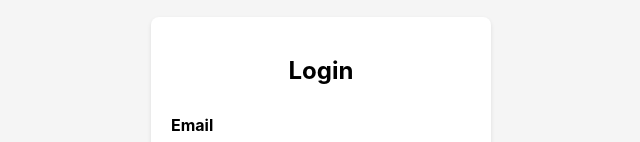
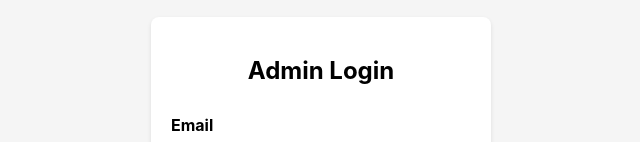
Before and after one commit to lightmanBro/e-commerce-dashboard, a React (Create React App) app: page /login in a window 1280 px wide. Shown: the part 181-323 px from the top of the page, without its empty margins (319-959 px from the left). Built offline with nearby package versions, Linux system fonts and the light colour scheme.

Commit message:
Added 'Admin' word to the login page

```diff
--- a/src/pages/login/login.jsx
+++ b/src/pages/login/login.jsx
@@ -64,7 +64,7 @@ const Auth = () => {
     <div className="auth-container">
       {view === "login" && (
         <div className="auth-form">
-          <h2>Login</h2>
+          <h2>Admin Login</h2>
           {error && <p className="error">{error}</p>}
           <form onSubmit={handleLogin}>
             <div>
```
